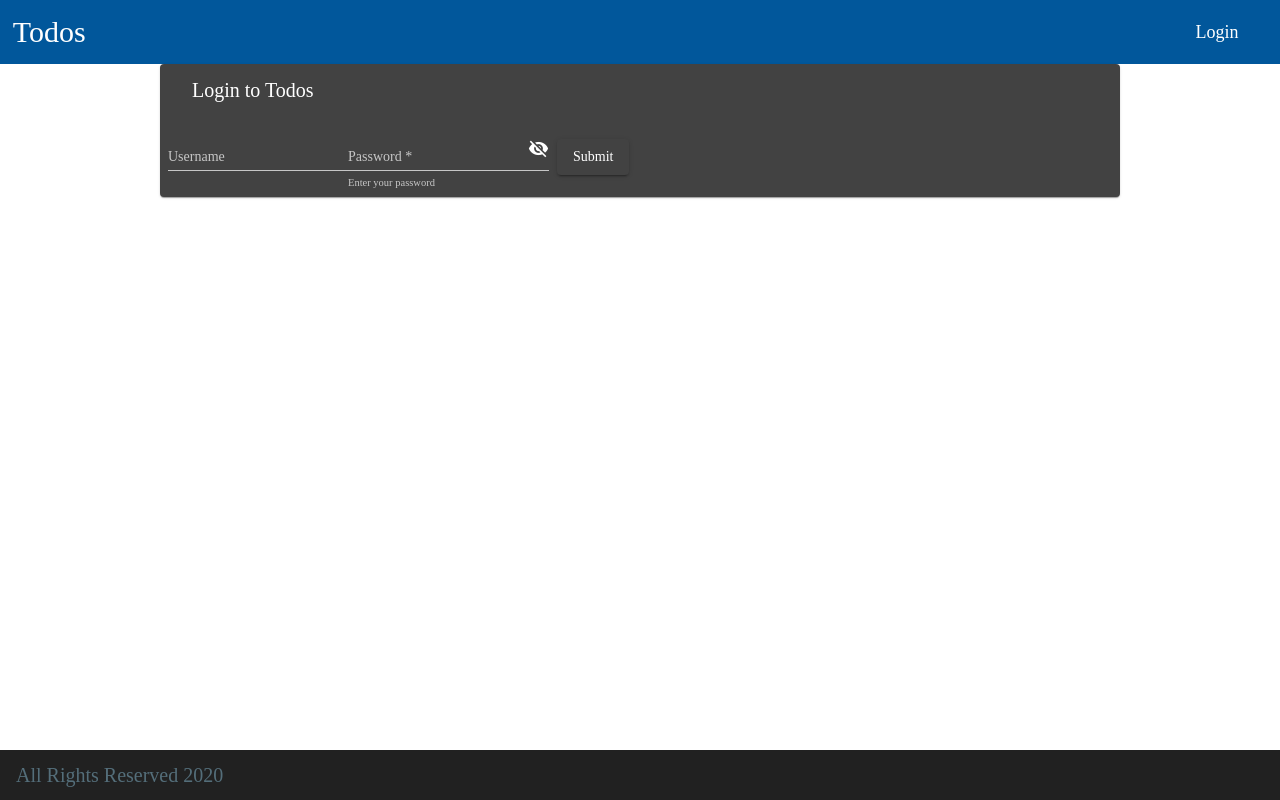
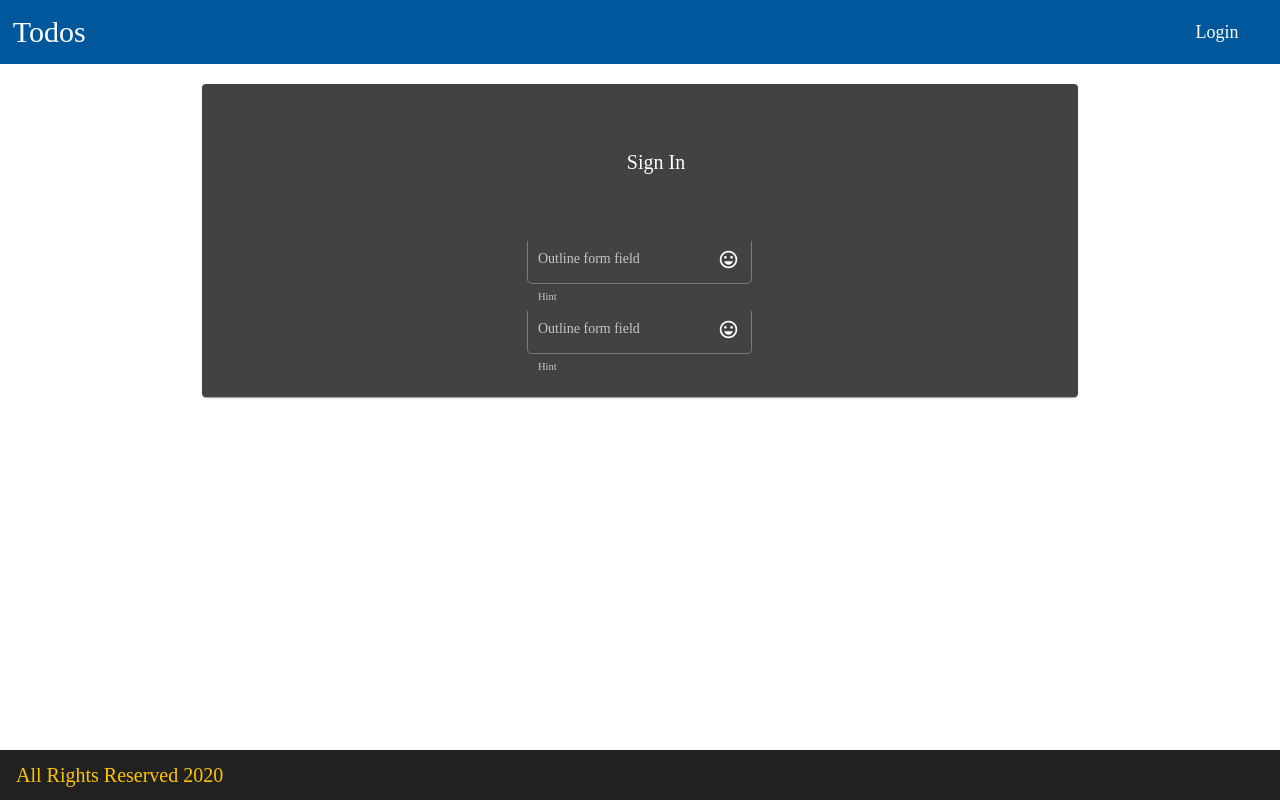
Before and after one commit to Jacob-Webb/todos-backend, an Angular app in the folder frontend/todo/: page / in a window 1280 px wide. Built offline with nearby package versions, Linux system fonts and the light colour scheme.

Commit message:
updated accent color to mat-amber

```diff
--- a/frontend/todo/src/app/app.module.ts
+++ b/frontend/todo/src/app/app.module.ts
@@ -23,6 +23,7 @@ import {MatButtonToggleModule} from '@angular/material/button-toggle';
 import {MatCardModule} from '@angular/material/card';
 import {MatDatepickerModule} from '@angular/material/datepicker';
 import {MatCheckboxModule} from '@angular/material/checkbox';
+import {MatFormFieldModule} from '@angular/material/form-field';
 import {MatGridListModule} from '@angular/material/grid-list';
 import {MatIconModule} from '@angular/material/icon';
 import {MatInputModule} from '@angular/material/input';
@@ -64,6 +65,7 @@ import { RegisterComponent } from './register/register.component';
     MatCardModule,
     MatDatepickerModule,
     MatCheckboxModule,
+    MatFormFieldModule,
     MatGridListModule,
     MatIconModule,
     MatInputModule,
--- a/frontend/todo/src/app/login/login.component.html
+++ b/frontend/todo/src/app/login/login.component.html
@@ -1,31 +1,22 @@
 
-<div class="container">
-  <mat-card color="accent">
-    <mat-card-header>
-      <mat-card-title>Login to Todos</mat-card-title>
-      <mat-card-subtitle></mat-card-subtitle>
-    </mat-card-header>
-    <mat-card-content>
+<!--
+Login will be used as a page for signing in or registering.
+Sign in an register components will be cards that are swiped out on toggle from the login tabs.
 
-    </mat-card-content>
-    <mat-card-actions>
-      <form [formGroup]="signin">
+-->
+<!-- <div class="login-container">
+<mat-card>
+  <mat-card-content>
+    <mat-tab-group mat-stretch-tabs>
+      <mat-tab color="primary" label="Sign In"><app-signin></app-signin></mat-tab>
+      <mat-tab color="primary" label="Register">Register</mat-tab>
+    </mat-tab-group>
+  </mat-card-content>
+</mat-card>
+</div> -->
 
-        <mat-form-field>
-          <mat-label>Username</mat-label>
-          <input matInput placeholder="Email">
-        </mat-form-field>
+<app-signin></app-signin>
 
-        <mat-form-field>
-          <input matInput placeholder="Password" [type]="hide ? 'password' : 'text'" formControlName="password" required>
-          <mat-icon matSuffix (click)="hide = !hide">{{hide ? 'visibility_off' : 'visibility'}}</mat-icon>
-          <mat-hint *ngIf="!passwordInput.value">Enter your password</mat-hint>
-        </mat-form-field>
-        <button mat-raised-button>Submit</button>
-
-      </form>
-    </mat-card-actions>
-  </mat-card>
 
 
 
--- a/frontend/todo/src/app/login/login.component.scss
+++ b/frontend/todo/src/app/login/login.component.scss
@@ -1,5 +1,9 @@
-.container
+.login-container
 {
   width: 75%;
-  margin: 0 auto;
+  margin: 4% auto;
 }
+
+::ng-deep mat-tab-body {
+  text-align: center;
+}
--- a/frontend/todo/src/app/login/login.component.ts
+++ b/frontend/todo/src/app/login/login.component.ts
@@ -1,7 +1,7 @@
-import { Component, OnInit } from '@angular/core';
+import { Component, Input, OnInit } from '@angular/core';
 import { Router } from '@angular/router';
-import { FormGroup, FormControl, Validators} from '@angular/forms';
 import { BasicAuthenticationService } from '../service/basic-authentication.service';
+import { SigninComponent } from '../signin/signin.component';
 
 @Component({
   selector: 'app-login',
@@ -10,17 +10,21 @@ import { BasicAuthenticationService } from '../service/basic-authentication.serv
 })
 export class LoginComponent implements OnInit {
 
-  username = ""
-  password = ""
-  errorMessage = "Invalid Credentials"
+  @Input() username: string;
   invalidLogin = false
 
-  constructor(private router: Router,
-    private basicAuthenticationService: BasicAuthenticationService) { }
+  constructor(public signin: SigninComponent,
+              private router: Router,
+              private basicAuthenticationService: BasicAuthenticationService) { }
 
   ngOnInit(): void {
   }
 
+  route () {
+
+  }
+
+  /*
   handleJWTAuthLogin() {
     this.basicAuthenticationService.executeJWTAuthenticationService(this.username, this.password)
       .subscribe(
@@ -36,12 +40,7 @@ export class LoginComponent implements OnInit {
         }
       )
     }
+    */
 
-    signin: FormGroup = new FormGroup({
-      email: new FormControl('', [Validators.email, Validators.required ]),
-      password: new FormControl('', [Validators.required, Validators.min(5) ])
-    });
-    hide = true;
-    get emailInput() { return this.signin.get('email'); }
-    get passwordInput() { return this.signin.get('password'); }
+
 }
--- a/frontend/todo/src/app/signin/signin.component.html
+++ b/frontend/todo/src/app/signin/signin.component.html
@@ -1 +1,35 @@
-<p>signin works!</p>
+
+<mat-card class="signin-form">
+  <mat-grid-list cols="12">
+    <mat-grid-tile colspan="12" rowspan="2">
+      <mat-card-header>
+        <h2>Sign In</h2>
+      </mat-card-header>
+    </mat-grid-tile>
+    <mat-grid-tile colspan="12">
+      <mat-card-content>
+        <mat-form-field appearance="outline" color="accent">
+          <mat-label>Outline form field</mat-label>
+          <input matInput placeholder="Placeholder">
+          <mat-icon matSuffix>sentiment_very_satisfied</mat-icon>
+          <mat-hint>Hint</mat-hint>
+        </mat-form-field>
+      </mat-card-content>
+    </mat-grid-tile>
+    <mat-grid-tile colspan="12">
+      <mat-card-content>
+        <mat-form-field appearance="outline">
+          <mat-label>Outline form field</mat-label>
+          <input matInput placeholder="Placeholder">
+          <mat-icon matSuffix>sentiment_very_satisfied</mat-icon>
+          <mat-hint>Hint</mat-hint>
+        </mat-form-field>
+      </mat-card-content>
+    </mat-grid-tile>
+
+
+  </mat-grid-list>
+
+
+
+</mat-card>
--- /dev/null
+++ b/frontend/todo/src/app/signin/signin.component.scss
@@ -0,0 +1,14 @@
+.signin-form
+{
+  width: 66%;
+  margin: 20px auto;
+}
+
+.card-header
+{
+  justify-content: center;
+}
+.card-content
+{
+  justify-content: left;
+}
--- a/frontend/todo/src/app/signin/signin.component.ts
+++ b/frontend/todo/src/app/signin/signin.component.ts
@@ -1,15 +1,53 @@
-import { Component, OnInit } from '@angular/core';
+import { Component, Injectable, OnInit } from '@angular/core';
+import { FormControl, FormGroup } from '@angular/forms';
+import { Router } from '@angular/router';
+import { BasicAuthenticationService } from '../service/basic-authentication.service';
 
+@Injectable({
+  providedIn: 'root'
+})
 @Component({
   selector: 'app-signin',
   templateUrl: './signin.component.html',
-  styleUrls: ['./signin.component.css']
+  styleUrls: ['./signin.component.scss']
 })
 export class SigninComponent implements OnInit {
+  signinForm: FormGroup;
+  username = new FormControl("")
+  // password: ""
+  // errorMessage = "Invalid Credentials"
+  // invalidLogin = false
 
-  constructor() { }
+  constructor(
+              private router: Router,
+              private basicAuthenticationService: BasicAuthenticationService) { }
 
   ngOnInit(): void {
   }
+/*
+  handleJWTAuthLogin(): any {
+    this.basicAuthenticationService.executeJWTAuthenticationService(this.username, this.password)
+      .subscribe(
+        data => {
+          console.log(data)
+          console.log(this.username)
+          //this.router.navigate(['welcome', this.username])
+          this.invalidLogin = false;
+        },
+        error => {
+          console.log("didn't make it")
+          console.log(error)
+          this.invalidLogin = true
+        }
+      )
+    }
+    */
+   handleJWTAuthLogin(): any {
+     console.log(this.username);
+   }
+
+    onSubmit(form: any): void {
+      console.log('you submitted value: ', form);
+    }
 
 }
--- a/frontend/todo/src/custom-theme.scss
+++ b/frontend/todo/src/custom-theme.scss
@@ -13,7 +13,7 @@
 // (imported above). For each palette, you can optionally specify a default, lighter, and darker
 // hue. Available color palettes: https://material.io/design/color/
 $todo-primary: mat-palette($mat-light-blue, 900);
-$todo-accent: mat-palette($mat-blue-gray, 600);
+$todo-accent: mat-palette($mat-amber, A400, A200, A100);
 
 // The warn palette is optional (defaults to red).
 $todo-warn: mat-palette($mat-red);
```
Also changed, not shown: frontend/todo/src/app/signin/signin.component.css (deleted).
